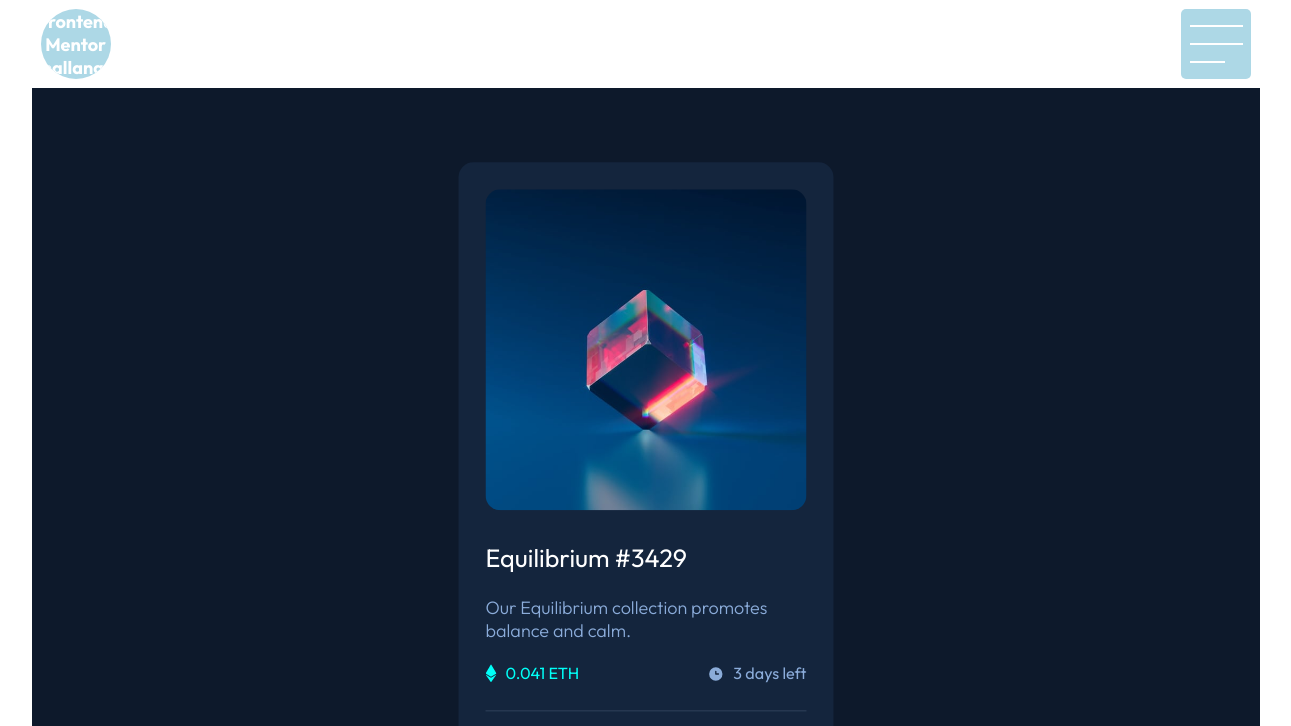
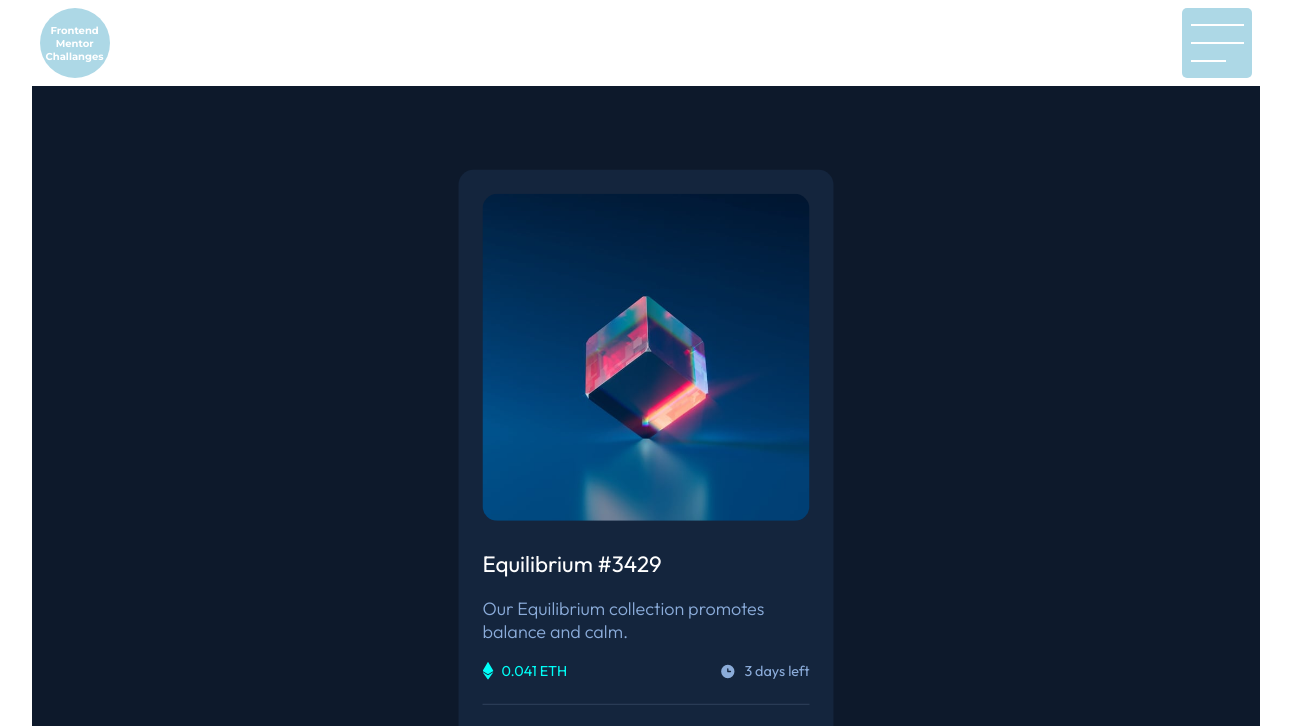
Before and after one commit to alexanderivanov2/Frontend-Mentor-Challanges, a React (Create React App) app in the folder frontend-mentor/: page /newbie/nft-preview-card in a window 1536 px wide. Shown: the top 726 px of the page, without its empty margins (122-1413 px from the left). Built offline with nearby package versions, Linux system fonts and the light colour scheme.

Commit message:
fix bug with logo title font-size on responsive

```diff
--- a/frontend-mentor/src/App.js
+++ b/frontend-mentor/src/App.js
@@ -5,7 +5,6 @@ import Header from "./components/header/Header";
 import InteractiveRatingComponent from "./components/newbieSection/interactiveRatingComponent/InteractiveRatingComponent";
 import NewbieSection from "./components/newbieSection/NewbieSection";
 import NFTPreviewCard from "./components/newbieSection/nftPreviewCard/NFTPreviewCard";
-
 import ProductPreviewCard from "./components/newbieSection/productPreviewCard/ProductPreviewCard";
 import QRCodeComponent from "./components/newbieSection/QRcodeComponent/QRCodeComponent";
 
--- a/frontend-mentor/src/components/header/_main.scss
+++ b/frontend-mentor/src/components/header/_main.scss
@@ -1,4 +1,5 @@
 @import 'variables';
+@import 'responsive';
 
 *, *::before, ::after {
     box-sizing: border-box;
--- a/frontend-mentor/src/components/header/_responsive.scss
+++ b/frontend-mentor/src/components/header/_responsive.scss
@@ -3,7 +3,9 @@
         &__titleBox {
             width: 70px;
             aspect-ratio: 1/1;
-            font-size: 1rem;
+            h2 {
+                font-size: 18px;
+            }
         }
 
         &__burger {
@@ -13,9 +15,11 @@
 }
 
 @media screen and (min-width: 675px) {
-    .navigationBar {
-        &__titleBox {
-            font-size: 12px;
+    .headerNavigation{
+        .navigationBar {
+            &__titleBox h2{
+                font-size: 10px;
+            }
         }
     }
 }
@@ -25,10 +29,4 @@
         width: 80%;
         margin: 0 auto;
     }
-
-    .navigationBar {
-        &__titleBox {
-            font-size: 14px;
-        }
-    }
 }
--- a/frontend-mentor/src/components/newbieSection/nftPreviewCard/NFTPreviewCard.module.scss
+++ b/frontend-mentor/src/components/newbieSection/nftPreviewCard/NFTPreviewCard.module.scss
@@ -4,11 +4,11 @@
     box-sizing: border-box;
     margin: 0;
     padding: 0;
-    font-size: $font-size;
-    font-family: $font-family;
 }
 
 .nftPreviewCardPage {
+    font-size: $font-size;
+    font-family: $font-family;
     background-color: $neutral-Very-dark-blue-main-BG;
     width: 100%;
     height: 100vh;
```
